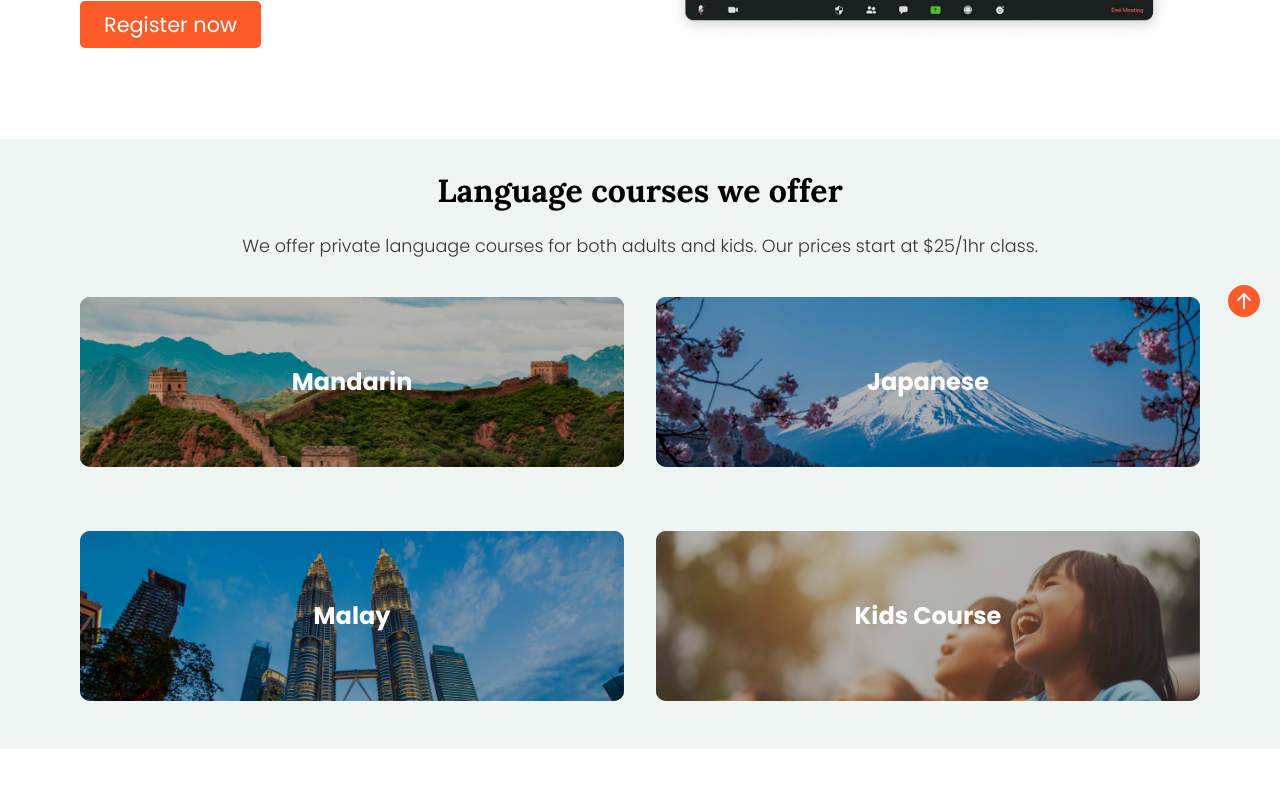
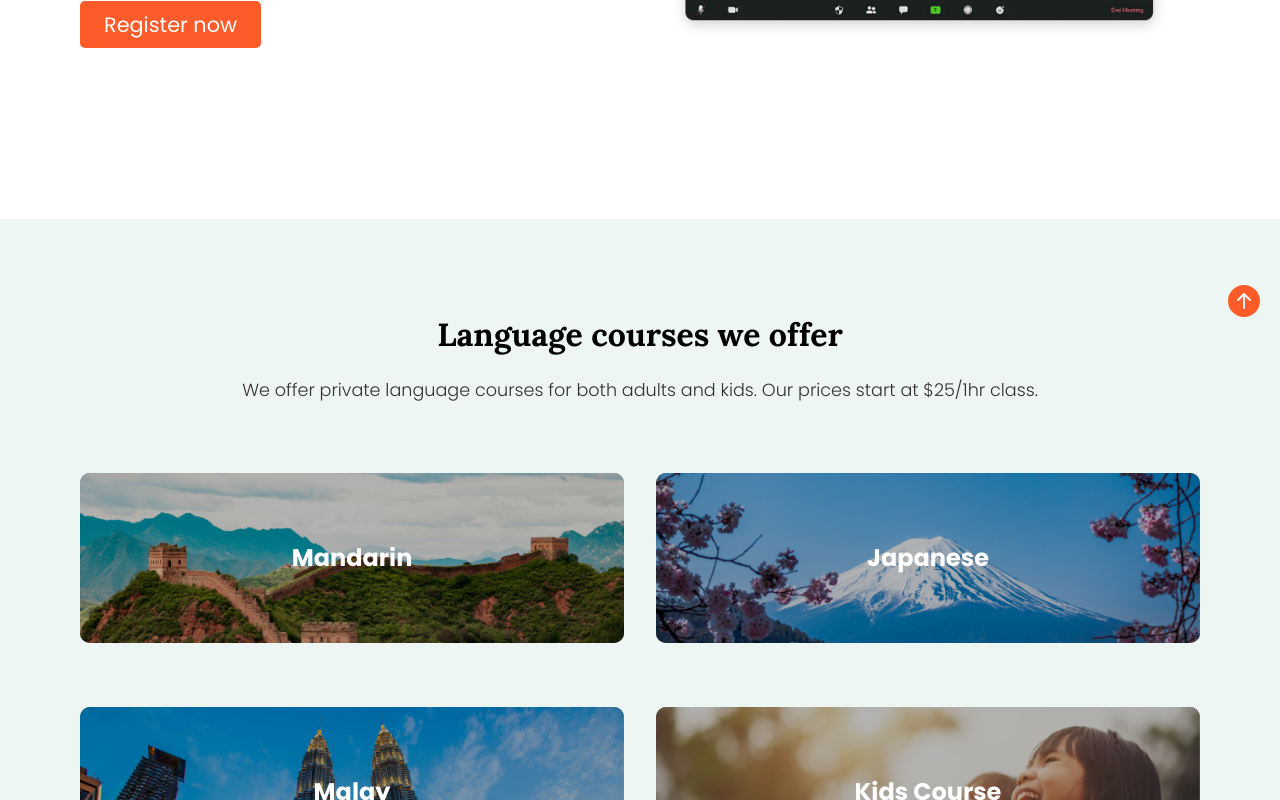
Before and after one commit to axseinga/mingo-space-website, a React app: page / in a window 1280 px wide. Shown: the part 460-1260 px from the top of the page. Built offline with nearby package versions, Linux system fonts and the light colour scheme.

Commit message:
add spacer

```diff
--- a/src/components/accordion/Accordion.styled.js
+++ b/src/components/accordion/Accordion.styled.js
@@ -1,8 +1,13 @@
 import styled from "styled-components";
+import { BREAKPOINT_TABLET } from "../../styles/breakpoints";
 
 export const StyledAccordion = styled.div`
   padding: 0.5rem 0;
   font-weight: 300;
+
+  @media only screen and (min-width: ${BREAKPOINT_TABLET}) {
+    width: 70%;
+}
 
   & div {
     display: flex;
--- a/src/components/courses/Courses.styled.js
+++ b/src/components/courses/Courses.styled.js
@@ -3,13 +3,15 @@ import { NavLink } from "react-router-dom";
 import { BREAKPOINT_TABLET } from "../../styles/breakpoints";
 
 export const StyledCoursesSection = styled.section`
-  margin: 3rem 0;
   padding: 2rem;
   background-color: ${({ bgColor }) => bgColor};
 
   @media only screen and (min-width: ${BREAKPOINT_TABLET}) {
-    padding: 2rem 5rem;
+    padding: 6rem 5rem;
     text-align: center;
+    display: flex;
+    flex-direction: column;
+    gap: 2rem;
   }
 `;
 
--- a/src/components/faq/FAQ.styled.js
+++ b/src/components/faq/FAQ.styled.js
@@ -2,13 +2,11 @@ import styled from "styled-components";
 import { BREAKPOINT_TABLET } from "../../styles/breakpoints";
 
 export const StyledFAQSection = styled.section`
-  padding: 2rem;
+  padding: 4rem 2rem;
   background-color: ${({ theme }) => theme.color.bg};
-
-  @media only screen and (min-width: ${BREAKPOINT_TABLET}) {
-    padding-right: 20rem;
-    padding-left: 20rem;
-  }
+  display: flex;
+  flex-direction: column;
+  align-items: center;
 
   & h2 {
     font-family: ${({ theme }) => theme.font.fontLora};
@@ -16,7 +14,6 @@ export const StyledFAQSection = styled.section`
     font-size: 2rem;
     font-weight: 700;
     line-height: 2.5rem;
-    margin-top: 2rem;
 
     @media only screen and (min-width: ${BREAKPOINT_TABLET}) {
       text-align: center;
--- a/src/components/registerBanner/Register.js
+++ b/src/components/registerBanner/Register.js
@@ -8,7 +8,7 @@ import { Button } from "../button/Button";
 
 export const RegisterSection = ({ data }) => {
   return (
-    <StyledRegisterSection isFull={data?.isFull} isLeft={data?.isLeft}>
+    <StyledRegisterSection isFull={data?.isFull}>
       <img src={data?.image} />
       <StyledRegisterBannerContent
         isDark={data?.isDark}
--- a/src/components/registerBanner/Register.styled.js
+++ b/src/components/registerBanner/Register.styled.js
@@ -1,10 +1,15 @@
 import styled, { css } from "styled-components";
 import { NavLink } from "react-router-dom";
-import { BREAKPOINT_DESKTOP, BREAKPOINT_MOBILE, BREAKPOINT_TABLET } from "../../styles/breakpoints";
+import {
+  BREAKPOINT_DESKTOP,
+  BREAKPOINT_MOBILE,
+  BREAKPOINT_TABLET,
+} from "../../styles/breakpoints";
 
 export const StyledRegisterSection = styled.section`
-width: 100%;
-height: 100%;
+  width: 100%;
+  height: 100%;
+
   @media only screen and (min-width: ${BREAKPOINT_MOBILE}) {
     ${(props) =>
       !props.isFull &&
@@ -66,6 +71,12 @@ export const StyledRegisterBannerContent = styled.div`
 
     @media only screen and (min-width: ${BREAKPOINT_TABLET}) {
       font-size: 2.2rem;
+
+      ${(props) =>
+        props.isLeft &&
+        css`
+          grid-area: text;
+        `}
     }
   }
 
--- a/src/pages/CoursesPage/CoursesSubpage.js
+++ b/src/pages/CoursesPage/CoursesSubpage.js
@@ -7,6 +7,7 @@ import { RegisterSection } from "../../components/registerBanner/Register";
 import { StyledCoursesSubpage } from "./CoursesPage.styled";
 import { LevelSection } from "../../components/levelSection/levelSection";
 import { coursesSubpagesConfig } from "../../@config/config";
+import { Spacer } from "../../styles/elements";
 
 export const CoursesSubpage = () => {
   const language = coursesSubpagesConfig.mandarin;
@@ -16,8 +17,11 @@ export const CoursesSubpage = () => {
       <AboutCourse data={language.about} />
       <TeachersSection data={language.teachers} />
       <LevelSection data={language.levels}/>
+      <Spacer times={4}/>
       <RegisterSection data={language.buyCourses} />
+      <Spacer times={6}/>
       <TestimonialsSection data={language.testimonials} />
+      <Spacer times={6}/>
       <RegisterSection data={language.registerBanner} />
     </StyledCoursesSubpage>
   );
--- a/src/pages/HomePage/HomePage.js
+++ b/src/pages/HomePage/HomePage.js
@@ -7,16 +7,21 @@ import { TestimonialsSection } from "../../components/testimonials/Testimonials"
 import { FAQ } from "../../components/faq/FAQ";
 import { RegisterSection } from "../../components/registerBanner/Register";
 import { homepageConfig } from "../../@config/config";
+import { Spacer } from "../../styles/elements";
 
 export const HomePage = () => {
   return (
     <StyledHomePage>
       <Header data={homepageConfig.headerSection} />
+      <Spacer times={5}/>
       <CoursesSection data={homepageConfig.coursesSection} />
+      <Spacer times={5}/>
       <ClassesSection data={homepageConfig.classesSection} />
+      <Spacer times={5}/>
       <TestimonialsSection
         data={homepageConfig.testimonialsSection.testimonials}
       />
+      <Spacer times={5}/>
       <FAQ data={homepageConfig.faq.questions} />
       <RegisterSection data={homepageConfig.registerBannerData} />
     </StyledHomePage>
--- /dev/null
+++ b/src/styles/elements.js
@@ -0,0 +1,12 @@
+import styled from "styled-components";
+
+export const Spacer = styled.div`
+  display: flex;
+  align-items: center;
+  justify-content: center;
+  width: 100%;
+  max-width: var(--container-width);
+  height: calc(1rem * ${({ times = 4 }) => times});
+  margin-left: auto;
+  margin-right: auto;
+`;
```
